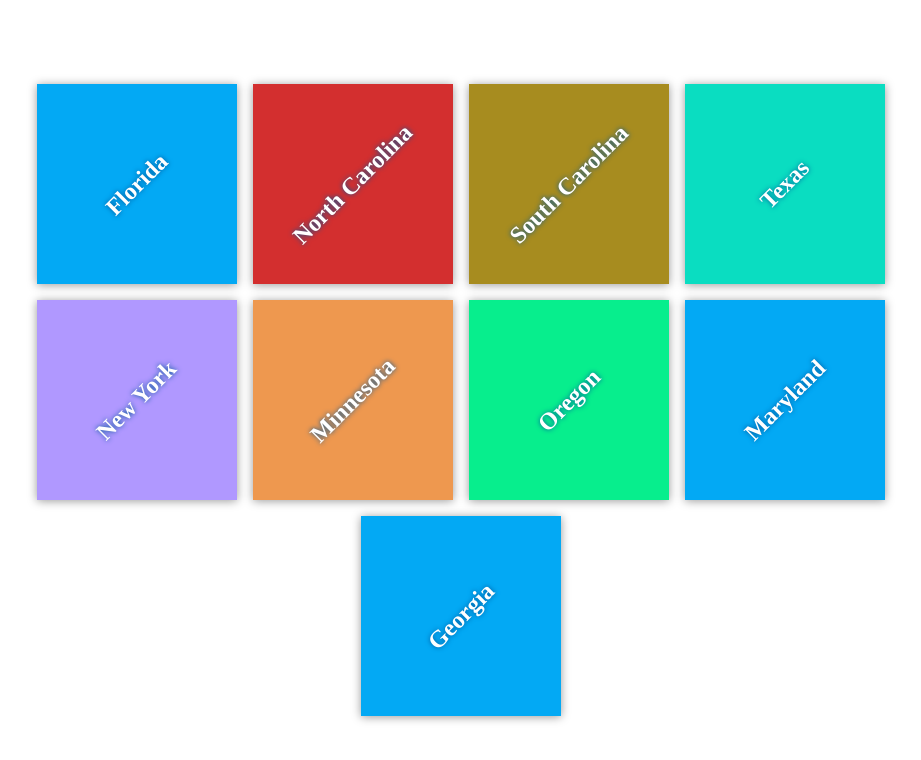
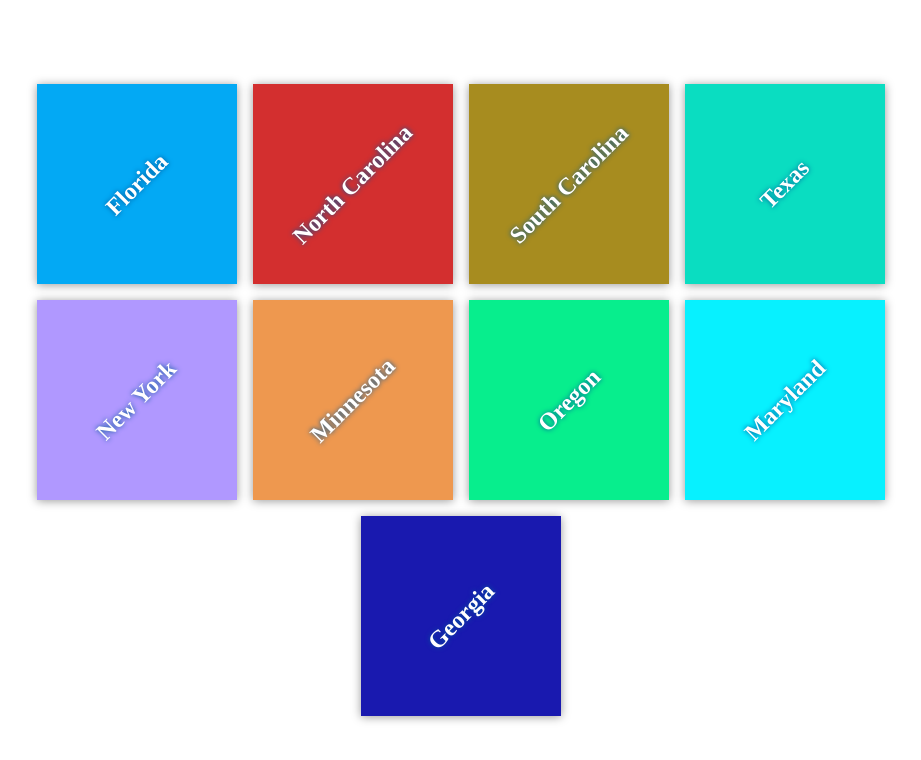
Before and after one commit to travistcodes/my-travel-plans, a plain HTML site: page index.html in a window 1280 px wide. Shown: the whole page, without its empty margins (179-1100 px from the left). Drawn offline with Linux system fonts and the light colour scheme.

Commit message:
Add destination

```diff
--- a/css/styles.css
+++ b/css/styles.css
@@ -76,3 +76,11 @@ h2 {
 #oregon {
   background-color: #07ee8d;
 }
+
+#maryland {
+  background-color: #07f1ff;
+}
+
+#georgia {
+  background-color: #1919af;
+}
```
